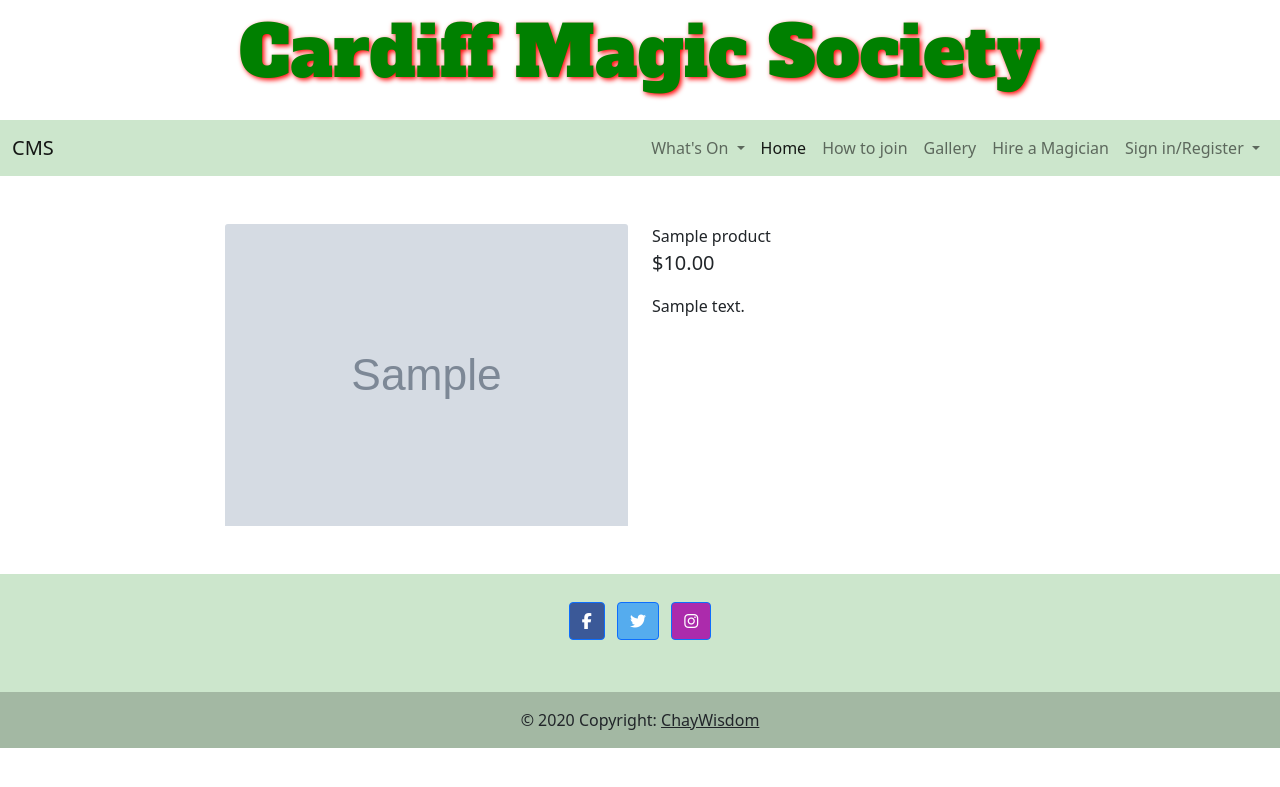
After one commit to Chayno1/Milestone-project-4-Cardiff-Magic-Society, a Django app: page /shop/1 in a window 1280 px wide. The commit adds this page. Shown: the top 787 px of the page. Run offline with Django 4.2, Linux system fonts and the light colour scheme; tables that the repository leaves empty hold one stand-in row (values such as "Sample post"); grey boxes marked "Sample" are stand-in pictures; some libraries are stand-ins or nearby versions.

```diff
--- /dev/null
+++ b/shop/templates/shop/product_detail.html
@@ -0,0 +1,38 @@
+{% extends "base.html" %}
+{% load static %}
+
+{% block page_header %}
+    <div class="container header-container">
+        <div class="row">
+            <div class="col"></div>
+        </div>
+    </div>
+{% endblock %}
+
+{% block content %}
+    <div class="overlay"></div>
+    <div class="container-fluid">
+        <div class="row">
+            <div class="col-12 col-md-6 col-lg-4 offset-lg-2">
+                <div class="image-container my-5">
+                    {% if product.image %}
+                        <a href="{{ product.image.url }}" target="_blank">
+                            <img class="card-img-top img-fluid" src="{{ product.image.url }}" alt="{{ product.name }}">
+                        </a>
+                        {% else %}
+                        <a href="">
+                            <img class="card-img-top img-fluid" src="{{ MEDIA_URL }}noimage.png" alt="{{ product.name }}">
+                        </a>
+                    {% endif %}
+                </div>
+            </div>
+            <div class="col-12 col-md-6 col-lg-4">
+                <div class="product-details-container mb-5 mt-md-5">
+                    <p class="mb-0">{{ product.name }}</p>
+                    <p class="lead mb-0 text-left font-weight-bold">${{ product.price }}</p>
+                    <p class="mt-3">{{ product.description }}</p>
+                </div>
+            </div>
+        </div>
+    </div>
+{% endblock %}
--- a/shop/urls.py
+++ b/shop/urls.py
@@ -3,5 +3,6 @@ from django.urls import path
 from . import views
 
 urlpatterns = [
-    path('', views.shop, name='shop')
+    path('', views.shop, name='shop'),
+    path('<product_id>', views.product_detail, name='product_detail'),
 ]
--- a/shop/views.py
+++ b/shop/views.py
@@ -1,16 +1,42 @@
-from django.shortcuts import render
+from django.shortcuts import render, redirect, reverse, get_object_or_404
+from django.contrib import messages
+from django.db.models import Q
 from .models import Product
 
 # Create your views here.
 
 
 def shop(request):
-    """ A view to show all products, including sorting and search queries """
+    """ A view to show all products, sorting and search queries """
 
     products = Product.objects.all()
+    query = None
+
+    if request.GET:
+        if 'q' in request.GET:
+            query = request.GET['q']
+            if not query:
+                messages.error(request, "You didn't enter any search criteria!")
+                return redirect(reverse('shop'))
+
+            queries = Q(name__icontains=query) | Q(description__icontains=query)
+            products = products.filter(queries)
 
     context = {
         'products': products,
+        'search_term': query,
     }
 
     return render(request, 'shop/shop.html', context)
+
+
+def product_detail(request, product_id):
+    """ A view to show individual product details """
+
+    product = get_object_or_404(Product, pk=product_id)
+
+    context = {
+        'product': product,
+    }
+
+    return render(request, 'shop/product_detail.html', context)
--- a/templates/base.html
+++ b/templates/base.html
@@ -78,7 +78,7 @@
                 Magic
               </a>
               <ul class="dropdown-menu" aria-labelledby="navbarDropdownMenuLink">
-                <li><a class="dropdown-item" href="#">Shop</a></li>
+                <li><a class="dropdown-item" href="{% url 'shop' %}">Shop</a></li>
                 <li><a class="dropdown-item" href="#">Library</a></li>
               </ul>
             </li>
```
Also changed, not shown: shop/templates/shop/shop.html (+20 -6 lines).
